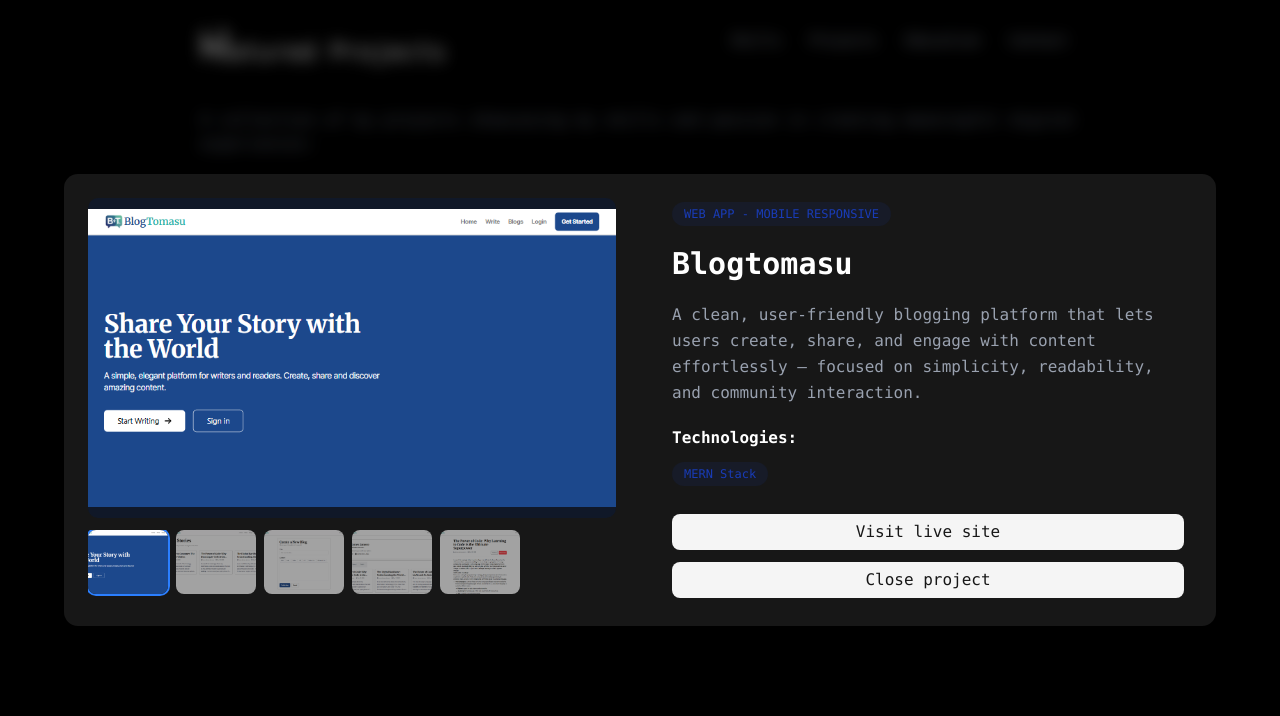
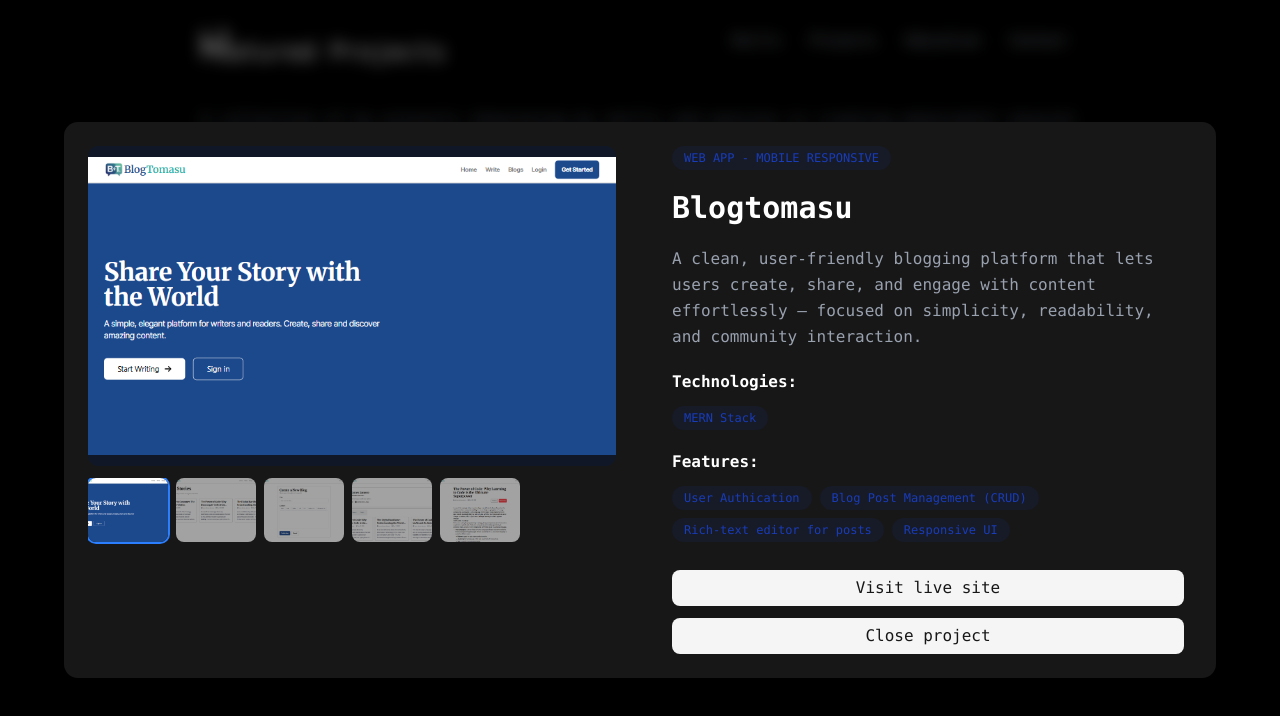
Before and after one commit to RenoaJamezu/JameroLenor, a React (Vite) app: page / in a window 1280 px wide. Both pictures are taken after a click on the button 340 px from the left and 1752 px from the top of the page. Shown: the part 1352-2068 px from the top of the page. Built offline with nearby package versions, Linux system fonts and the light colour scheme; a web font is replaced by a local one.

Commit message:
feat: add features property to project data and display in ProjectModal

```diff
--- a/src/components/ProjectModal.tsx
+++ b/src/components/ProjectModal.tsx
@@ -10,6 +10,7 @@ interface ProjectModalProps {
     responsive: string;
     link: string;
     tech: string | string[];
+    feat: string | string[];
   };
   onClose: () => void;
 }
@@ -17,6 +18,7 @@ interface ProjectModalProps {
 export default function ProjectModal({ project, onClose }: ProjectModalProps) {
   const images = Array.isArray(project.src) ? project.src : [project.src];
   const technologies = Array.isArray(project.tech) ? project.tech : [project.tech];
+  const features = Array.isArray(project.feat) ? project.feat : [project.feat];
   const [selectedImage, setSelectedImage] = useState(0);
   const [enlargedImage, setEnlargedImage] = useState<string | null>(null);
 
@@ -80,6 +82,17 @@ export default function ProjectModal({ project, onClose }: ProjectModalProps) {
               </div>
             </div>
 
+            <div className="space-y-2 md:space-y-3">
+              <h2 className="font-semibold text-white text-sm md:text-base">Features:</h2>
+              <div className="flex flex-wrap gap-2">
+                {features.map((tech) => (
+                  <span key={tech} className="text-blue-800 text-xs px-3 py-1 bg-blue-800/10 rounded-full">
+                    {tech}
+                  </span>
+                ))}
+              </div>
+            </div>
+
             <div className="flex flex-col gap-3 pt-4 md:pt-2">
               <Button
                 variant={"secondary"}
--- a/src/constant/projects.ts
+++ b/src/constant/projects.ts
@@ -11,7 +11,13 @@ export const projects = [
     ],
     responsive: "WEB APP - MOBILE RESPONSIVE",
     link: "https://blogtomasu.vercel.app",
-    tech: "MERN Stack"
+    tech: "MERN Stack",
+    feat: [
+      "User Authication",
+      "Blog Post Management (CRUD)",
+      "Rich-text editor for posts",
+      "Responsive UI",
+    ]
   },
   {
     title: "LocalServiceHub",
@@ -28,7 +34,14 @@ export const projects = [
     ],
     responsive: "WEB APP - MOBILE RESPONSIVE",
     link: "https://local-service-hub-kohl.vercel.app",
-    tech: "MERN Stack"
+    tech: "MERN Stack",
+    feat: [
+      "User Authication",
+      "Service Listing Management (CRUD)",
+      "Book Services",
+      "User & Provider Data Handling",
+      "Responsive UI",
+    ]
   },
   {
     title: "WeatherWeatherApp",
@@ -36,6 +49,10 @@ export const projects = [
     src: ["/images/weather.png"],
     responsive: "WEB APP - MOBILE RESPONSIVE",
     link: "https://weather-weather-frontend.vercel.app",
-    tech: ["Bootstrap", "React"]
+    tech: ["Bootstrap", "React"],
+    feat: [
+      "Responsive UI",
+      "Integrating OpenWeatherMap",
+    ]
   },
 ]
```
